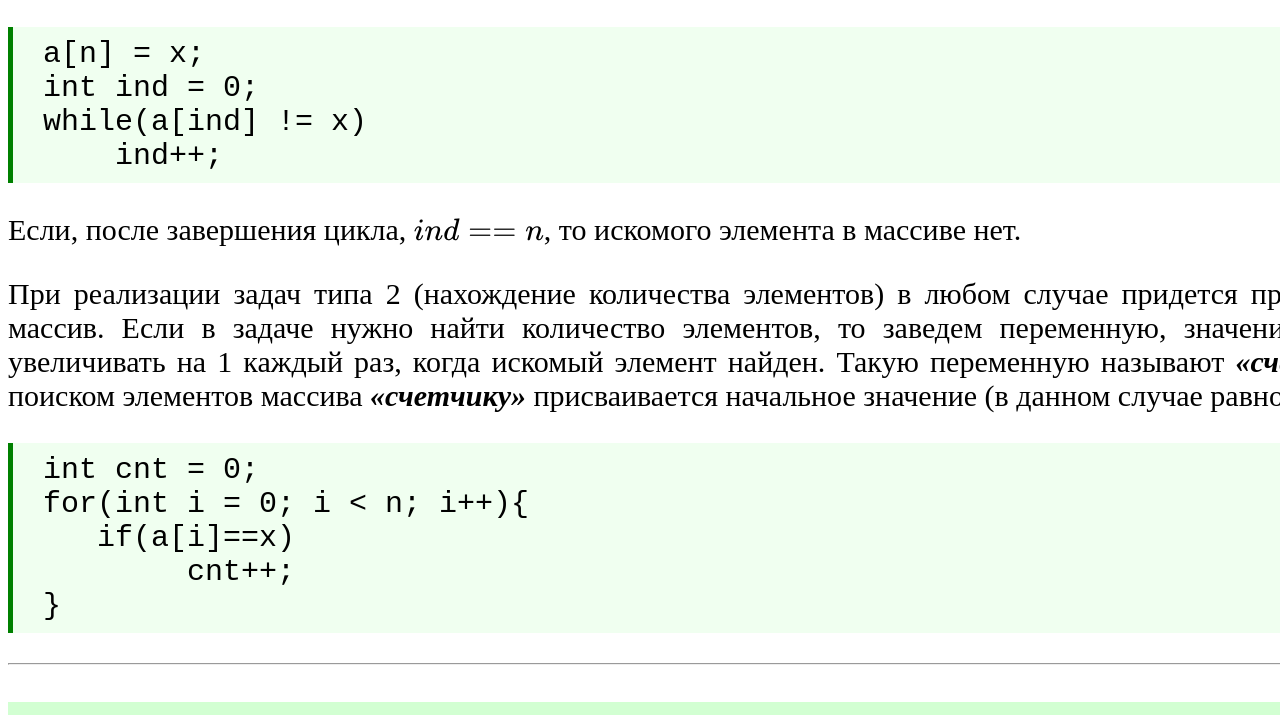
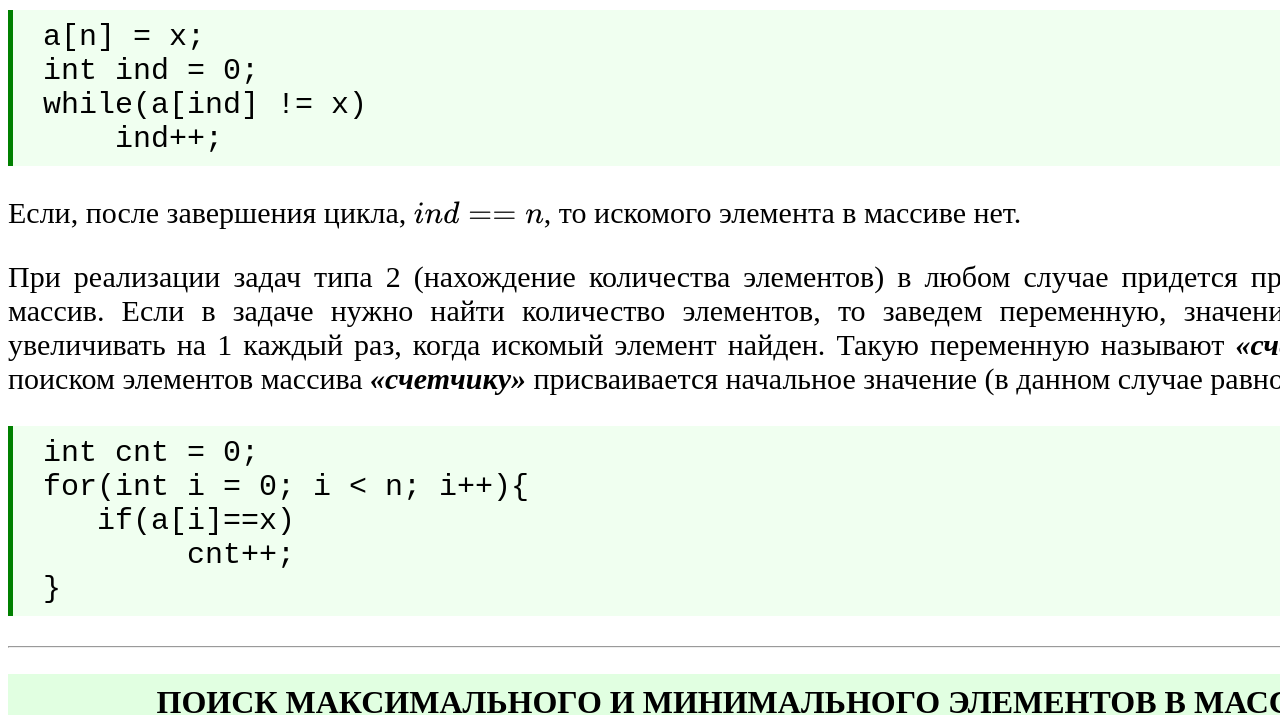
Before and after one commit to slutsk/algorithms, a plain HTML site: page html/search_sort.html in a window 1280 px wide. Shown: the part 2085-2800 px from the top of the page. Drawn offline with nearby package versions, Linux system fonts and the light colour scheme; some packages are replaced by stand-ins of ours.

Commit message:
commit 10

```diff
--- a/css/main.css
+++ b/css/main.css
@@ -5,13 +5,6 @@
     font-family: 'Times New Roman', Times, serif;
     color: black;
     text-align: justify;
-}
-
-h2{
-     background-color: rgb(210, 255, 210);
-     padding: 2px;
-     text-align: center;
-     text-size: 10px;
 }
 
 .code{
@@ -23,3 +16,10 @@ h2{
     border-left-width: 5px;
     border-left-style:solid;
 }
+
+h2{
+    background-color: rgb(225, 255, 225);
+    padding: 10px;
+    text-align: center;
+    font-size: 32px;
+}
```
